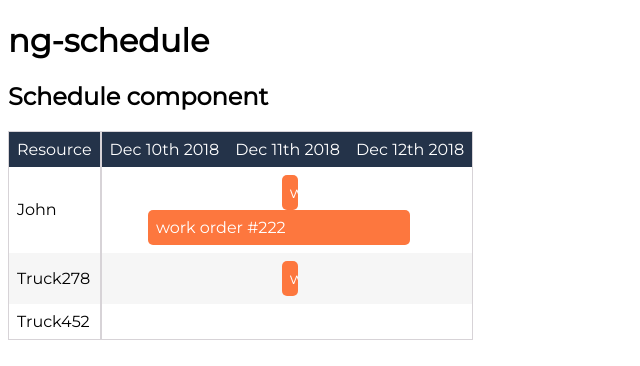
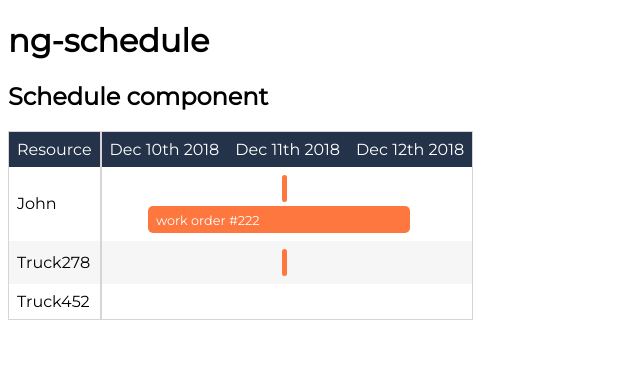
Before and after one commit to svillegascreative/ng-schedule, an Angular app: page / in a window 1280 px wide. Shown: the top 366 px of the page, without its empty margins (0-640 px from the left). Built offline with nearby package versions, Linux system fonts and the light colour scheme.

Commit message:
Improve spacing for proper display

```diff
--- a/src/app/schedule/schedule.component.html
+++ b/src/app/schedule/schedule.component.html
@@ -18,7 +18,7 @@
       <td [attr.colspan]=headerDates.length class="ngsc-resource-events">
         <ul class="ngsc-events-list">
           <li *ngFor="let event of resource.events" class="ngsc-event" [style.width.%]="setEventWidth(event)" [style.marginLeft.%]="setEventPos(event)">
-            <a href="{{ event.url }}">{{ event.name }}</a>
+            <a href="{{ event.url }}" title="{{ event.name }}: {{ event.start}} - {{ event.end }}">{{ event.name }}</a>
           </li>
         </ul>
       </td>
--- a/src/app/schedule/schedule.component.scss
+++ b/src/app/schedule/schedule.component.scss
@@ -10,7 +10,7 @@
 }
 
 td {
-  padding: 0.5rem;
+  padding: $base-space;
 }
 
 .ngsc-head {
@@ -33,14 +33,13 @@ tr td:first-of-type {
 // ================================
 
 .ngsc-resource-events {
-  padding-left: 0;
-  padding-right: 0;
+  padding: 0;
 }
 
 
 .ngsc-events-list {
   list-style: none;
-  margin: 0;
+  margin: $base-space 0;
   padding: 0;
   top: 0;
   bottom: 0;
@@ -49,16 +48,18 @@ tr td:first-of-type {
 }
 
 .ngsc-event {
-  top: 0;
   background-color: $event-bg-1;
   border-radius: 5px;
-  padding: 0.5rem;
+  margin: $half-space 0;
+  padding: $half-space 0;
   white-space: nowrap;
   overflow: hidden;
   text-overflow: ellipsis;
   color: $event-color;
 
   a {
+    margin: $base-space;
+    font-size: 0.8rem;
     color: $event-color;
     text-decoration: none;
   }
--- a/src/assets/scss/_variables.scss
+++ b/src/assets/scss/_variables.scss
@@ -15,3 +15,9 @@ $event-color: #fff;
 @import url('https://fonts.googleapis.com/css?family=Montserrat');
 
 $basefont-family: 'Montserrat', sans-serif;
+
+
+// spacing
+$base-space: 0.5rem;
+$half-space: $base-space / 2;
+$small-space: $base-space / 4;
```
